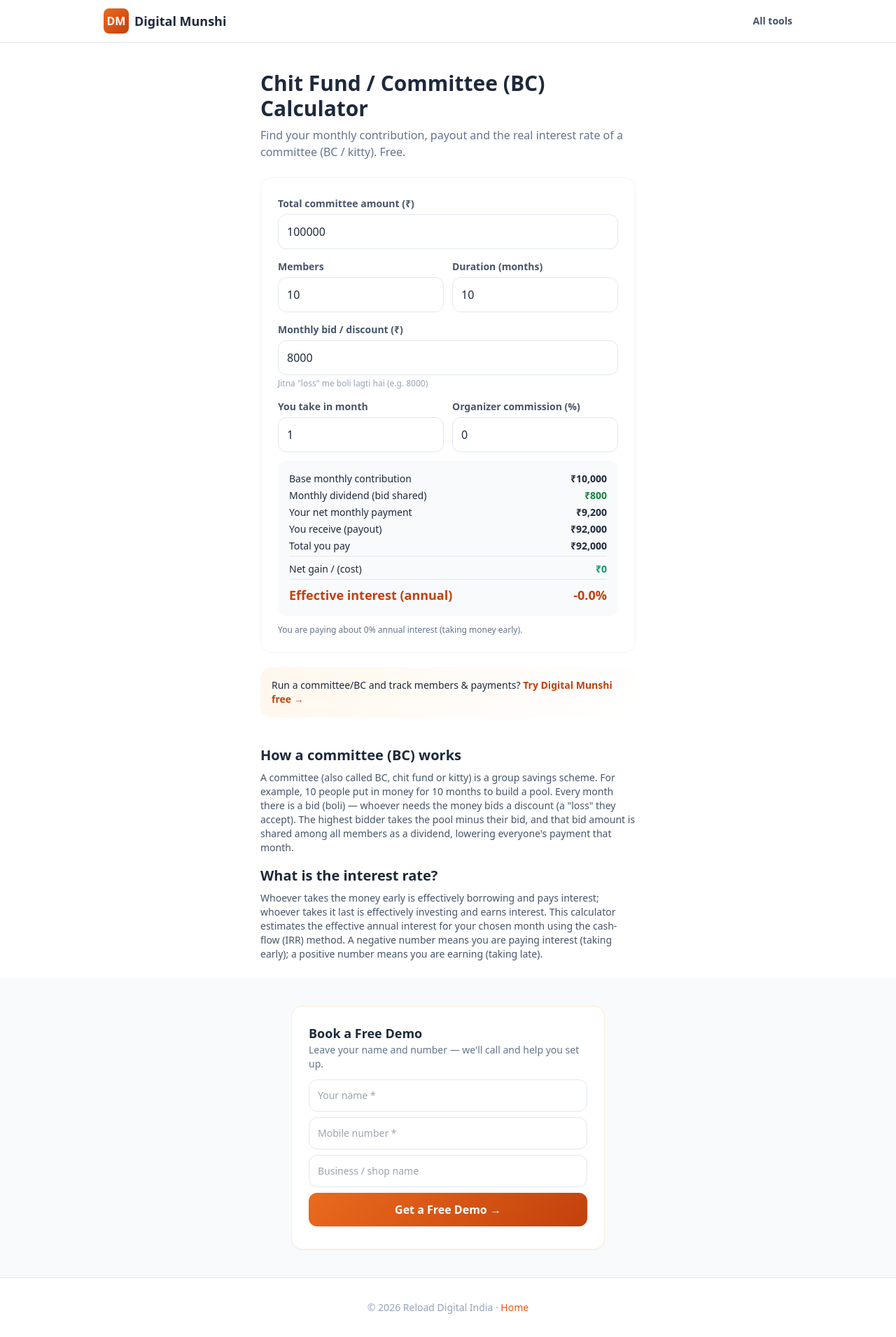
After one commit to rehousingcom-dot/digital-munshi, a Django app: template templates/tool_chit.html in a window 1280 px wide. The commit adds this page. Shown: the whole page at 70% size. Run offline with Django 4.2, Linux system fonts and the light colour scheme; the template is opened without the code that fills it, so the values that code supplies are empty; some libraries are stand-ins or nearby versions.

Commit message:
feat: Chit Fund / Committee (BC) calculator tool — payout, contribution & effective interest (IRR)

```diff
--- a/apps/core/views.py
+++ b/apps/core/views.py
@@ -389,3 +389,7 @@ def tool_barcode(request):
 
 def tool_upi_qr(request):
     return _tool(request, "tool_upi_qr.html")
+
+
+def tool_chit(request):
+    return _tool(request, "tool_chit.html")
--- a/config/urls.py
+++ b/config/urls.py
@@ -86,7 +86,7 @@ def sitemap_xml(request):
     from apps.core.marketing import COMPARISONS
     urls += [base + "/compare/" + s + "/" for s in COMPARISONS]
     urls += [base + "/tools/", base + "/tools/gst-calculator/", base + "/tools/invoice-generator/", base + "/tools/hsn-code-finder/"]
-    urls += [base + "/tools/emi-calculator/", base + "/tools/discount-calculator/", base + "/tools/profit-margin-calculator/", base + "/tools/rupees-in-words/", base + "/tools/barcode-generator/", base + "/tools/upi-qr-code-generator/"]
+    urls += [base + "/tools/emi-calculator/", base + "/tools/discount-calculator/", base + "/tools/profit-margin-calculator/", base + "/tools/rupees-in-words/", base + "/tools/barcode-generator/", base + "/tools/upi-qr-code-generator/", base + "/tools/chit-fund-calculator/"]
     body = '<?xml version="1.0" encoding="UTF-8"?>\n<urlset xmlns="http://www.sitemaps.org/schemas/sitemap/0.9">'
     for u in urls:
         body += f"<url><loc>{u}</loc><changefreq>weekly</changefreq></url>"
@@ -223,6 +223,7 @@ urlpatterns = [
     path("tools/rupees-in-words/", core_views.tool_words, name="tool_words"),
     path("tools/barcode-generator/", core_views.tool_barcode, name="tool_barcode"),
     path("tools/upi-qr-code-generator/", core_views.tool_upi_qr, name="tool_upi_qr"),
+    path("tools/chit-fund-calculator/", core_views.tool_chit, name="tool_chit"),
     path("robots.txt", robots_txt, name="robots"),
     path("sitemap.xml", sitemap_xml, name="sitemap"),
     path("shop/<uuid:catalog_uuid>/", core_views.catalog_shop, name="catalog_shop"),
--- /dev/null
+++ b/templates/tool_chit.html
@@ -0,0 +1,85 @@
+<!doctype html><html lang="en"><head>
+<meta charset="utf-8"><meta name="viewport" content="width=device-width, initial-scale=1">
+<title>Chit Fund / Committee (BC) Calculator — Interest & Payout | Digital Munshi</title>
+<meta name="description" content="Free chit fund / committee (BC/kitty) calculator. Enter members, amount and monthly bid to find your payout, monthly contribution and the effective interest rate.">
+<meta name="keywords" content="chit fund calculator, committee calculator, BC calculator, kitty party calculator, chit fund interest rate">
+<link rel="canonical" href="https://erp.reloaddigital.in/tools/chit-fund-calculator/"><meta name="robots" content="index, follow">
+<script src="https://cdn.tailwindcss.com"></script>{% include "_analytics.html" %}</head>
+<body class="text-slate-800 bg-white">
+<header class="border-b sticky top-0 bg-white/90 backdrop-blur z-20"><div class="max-w-5xl mx-auto px-5 py-3 flex items-center justify-between">
+  <a href="/welcome/" class="flex items-center gap-2"><div class="w-9 h-9 rounded-lg flex items-center justify-center text-white font-extrabold" style="background:linear-gradient(135deg,#ea6a1e,#c2410c)">DM</div><span class="font-extrabold text-lg">Digital Munshi</span></a>
+  <a href="/tools/" class="text-sm font-semibold text-slate-600">All tools</a></div></header>
+
+<section class="max-w-xl mx-auto px-5 py-10">
+  <h1 class="text-3xl font-extrabold">Chit Fund / Committee (BC) Calculator</h1>
+  <p class="text-slate-500 mt-2 mb-6">Find your monthly contribution, payout and the real interest rate of a committee (BC / kitty). Free.</p>
+  <div class="bg-white border border-slate-100 rounded-2xl p-6 space-y-3">
+    <div><label class="text-sm font-semibold text-slate-600">Total committee amount (₹)</label><input id="v" type="number" value="100000" oninput="calc()" class="w-full p-3 mt-1 border border-slate-200 rounded-xl"></div>
+    <div class="grid grid-cols-2 gap-3">
+      <div><label class="text-sm font-semibold text-slate-600">Members</label><input id="n" type="number" value="10" oninput="syncMonths()" class="w-full p-3 mt-1 border border-slate-200 rounded-xl"></div>
+      <div><label class="text-sm font-semibold text-slate-600">Duration (months)</label><input id="m" type="number" value="10" oninput="calc()" class="w-full p-3 mt-1 border border-slate-200 rounded-xl"></div>
+    </div>
+    <div><label class="text-sm font-semibold text-slate-600">Monthly bid / discount (₹)</label><input id="d" type="number" value="8000" oninput="calc()" class="w-full p-3 mt-1 border border-slate-200 rounded-xl"><div class="text-xs text-slate-400 mt-1">Jitna "loss" me boli lagti hai (e.g. 8000)</div></div>
+    <div class="grid grid-cols-2 gap-3">
+      <div><label class="text-sm font-semibold text-slate-600">You take in month</label><input id="k" type="number" value="1" oninput="calc()" class="w-full p-3 mt-1 border border-slate-200 rounded-xl"></div>
+      <div><label class="text-sm font-semibold text-slate-600">Organizer commission (%)</label><input id="c" type="number" value="0" oninput="calc()" class="w-full p-3 mt-1 border border-slate-200 rounded-xl"></div>
+    </div>
+    <div class="rounded-xl bg-slate-50 p-4 text-sm space-y-1 mt-2">
+      <div class="flex justify-between"><span>Base monthly contribution</span><b id="rBase">₹0</b></div>
+      <div class="flex justify-between"><span>Monthly dividend (bid shared)</span><b id="rDiv" class="text-green-700">₹0</b></div>
+      <div class="flex justify-between"><span>Your net monthly payment</span><b id="rNet">₹0</b></div>
+      <div class="flex justify-between"><span>You receive (payout)</span><b id="rPay">₹0</b></div>
+      <div class="flex justify-between"><span>Total you pay</span><b id="rTot">₹0</b></div>
+      <div class="flex justify-between pt-2 border-t mt-1"><span>Net gain / (cost)</span><b id="rGain">₹0</b></div>
+      <div class="flex justify-between text-lg font-extrabold pt-2 border-t mt-1" style="color:#c2410c"><span>Effective interest (annual)</span><b id="rIrr">0%</b></div>
+    </div>
+    <div id="note" class="text-xs text-slate-500"></div>
+  </div>
+  <div class="mt-5 p-4 rounded-2xl text-sm" style="background:linear-gradient(135deg,#fff7ed,#fff)">Run a committee/BC and track members &amp; payments? <a href="/" class="font-bold text-orange-700">Try Digital Munshi free →</a></div>
+</section>
+
+<section class="max-w-xl mx-auto px-5 pb-6 text-sm text-slate-600">
+  <h2 class="text-xl font-extrabold mb-2 text-slate-800">How a committee (BC) works</h2>
+  <p>A committee (also called BC, chit fund or kitty) is a group savings scheme. For example, 10 people put in money for 10 months to build a pool. Every month there is a bid (boli) — whoever needs the money bids a discount (a "loss" they accept). The highest bidder takes the pool minus their bid, and that bid amount is shared among all members as a dividend, lowering everyone's payment that month.</p>
+  <h2 class="text-xl font-extrabold mb-2 mt-4 text-slate-800">What is the interest rate?</h2>
+  <p>Whoever takes the money early is effectively borrowing and pays interest; whoever takes it last is effectively investing and earns interest. This calculator estimates the effective annual interest for your chosen month using the cash-flow (IRR) method. A negative number means you are paying interest (taking early); a positive number means you are earning (taking late).</p>
+</section>
+<section class="bg-slate-50 py-10"><div class="px-5">{% include "_leadform.html" %}</div></section>
+<footer class="border-t py-8 text-center text-sm text-slate-400">© 2026 Reload Digital India · <a href="/welcome/" class="text-orange-600">Home</a></footer>
+{% include "_floatwa.html" %}
+<script>
+function fmt(n){return "₹"+Math.round(n).toLocaleString("en-IN");}
+function syncMonths(){var n=parseInt(document.getElementById("n").value)||0;var m=document.getElementById("m");if(!m.value||m.dataset.auto!=="0")m.value=n;calc();}
+document.getElementById("m").addEventListener("input",function(){this.dataset.auto="0";});
+function npv(rate,cf){var s=0;for(var t=0;t<cf.length;t++)s+=cf[t]/Math.pow(1+rate,t);return s;}
+function irr(cf){var lo=-0.9999,hi=5.0,mid;var flo=npv(lo,cf);for(var i=0;i<200;i++){mid=(lo+hi)/2;var f=npv(mid,cf);if(Math.abs(f)<0.01)return mid;if((f>0)===(flo>0)){lo=mid;flo=f;}else{hi=mid;}}return mid;}
+function calc(){
+ var V=parseFloat(document.getElementById("v").value)||0;
+ var n=parseInt(document.getElementById("n").value)||1;
+ var months=parseInt(document.getElementById("m").value)||n;
+ var D=parseFloat(document.getElementById("d").value)||0;
+ var k=parseInt(document.getElementById("k").value)||1; if(k<1)k=1; if(k>months)k=months;
+ var cpct=parseFloat(document.getElementById("c").value)||0;
+ var comm=V*cpct/100;
+ var base=V/n;
+ var div=D/n;                 // bid shared among members
+ var net=base-div;            // net monthly payment
+ var payout=V-D-comm;         // what winner receives
+ var totalPay=net*months;
+ var gain=payout-totalPay;
+ // cash flows monthly (outflow each month, inflow at month k)
+ var cf=[];for(var t=0;t<months;t++){var x=-net;if(t===(k-1))x+=payout;cf.push(x);}
+ var r=irr(cf); var annual=(Math.pow(1+r,12)-1)*100;
+ document.getElementById("rBase").textContent=fmt(base);
+ document.getElementById("rDiv").textContent=fmt(div);
+ document.getElementById("rNet").textContent=fmt(net);
+ document.getElementById("rPay").textContent=fmt(payout);
+ document.getElementById("rTot").textContent=fmt(totalPay);
+ document.getElementById("rGain").textContent=(gain<0?"-":"")+fmt(Math.abs(gain));
+ document.getElementById("rGain").style.color=gain<0?"#dc2626":"#059669";
+ var ann=isFinite(annual)?annual.toFixed(1):"0";
+ document.getElementById("rIrr").textContent=ann+"%";
+ document.getElementById("note").textContent = annual<0 ? ("You are paying about "+Math.abs(ann)+"% annual interest (taking money early).") : ("You are earning about "+ann+"% annual return (taking money later).");
+}
+calc();
+</script></body></html>
--- a/templates/tools_index.html
+++ b/templates/tools_index.html
@@ -26,6 +26,7 @@
     <a href="/tools/rupees-in-words/" class="block bg-white p-6 rounded-2xl border border-slate-100 hover:border-orange-200"><div class="text-3xl mb-2">🔤</div><div class="font-bold text-lg">Rupees in Words</div><p class="text-sm text-slate-500 mt-1">Amount to words (Indian format).</p></a>
     <a href="/tools/barcode-generator/" class="block bg-white p-6 rounded-2xl border border-slate-100 hover:border-orange-200"><div class="text-3xl mb-2">▊▍▎</div><div class="font-bold text-lg">Barcode Generator</div><p class="text-sm text-slate-500 mt-1">Create & print product barcodes.</p></a>
     <a href="/tools/upi-qr-code-generator/" class="block bg-white p-6 rounded-2xl border border-slate-100 hover:border-orange-200"><div class="text-3xl mb-2">📱</div><div class="font-bold text-lg">UPI QR Generator</div><p class="text-sm text-slate-500 mt-1">Scan & Pay UPI QR code.</p></a>
+    <a href="/tools/chit-fund-calculator/" class="block bg-white p-6 rounded-2xl border border-slate-100 hover:border-orange-200"><div class="text-3xl mb-2">👥</div><div class="font-bold text-lg">Chit Fund / Committee Calculator</div><p class="text-sm text-slate-500 mt-1">BC / kitty payout &amp; interest rate.</p></a>
   </div>
 </section>
 <section class="bg-slate-50 py-12"><div class="px-5">{% include "_leadform.html" %}</div></section>
```
